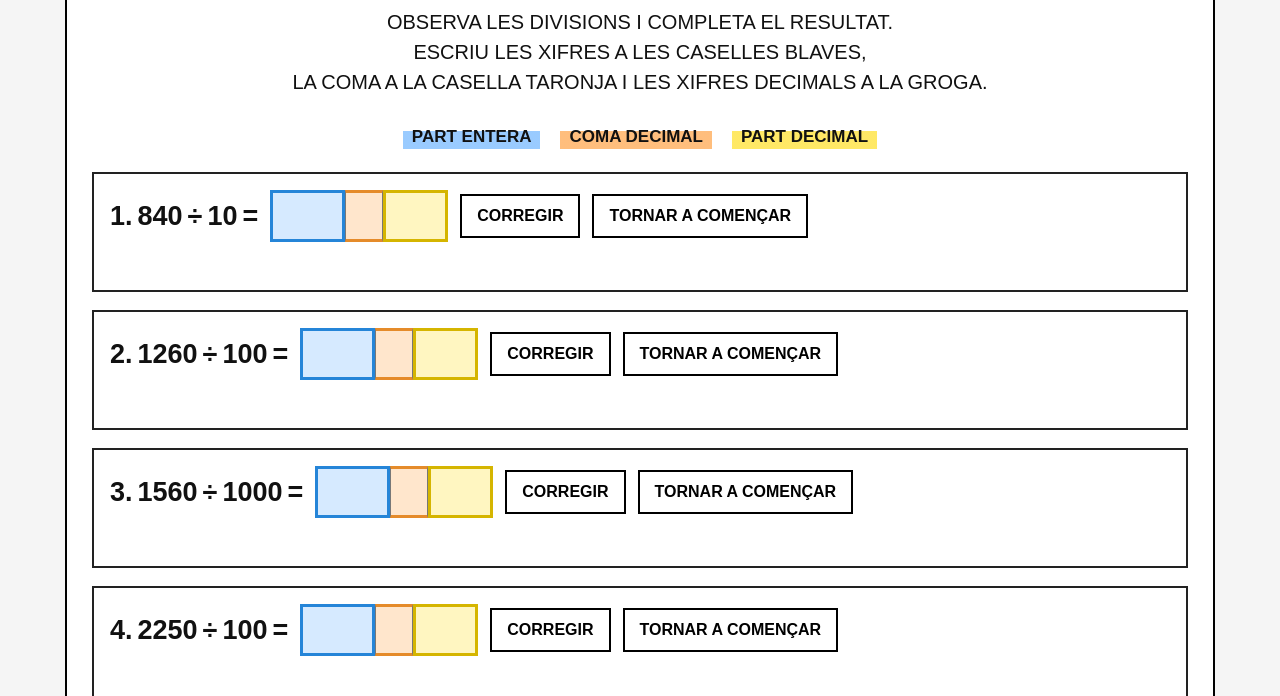
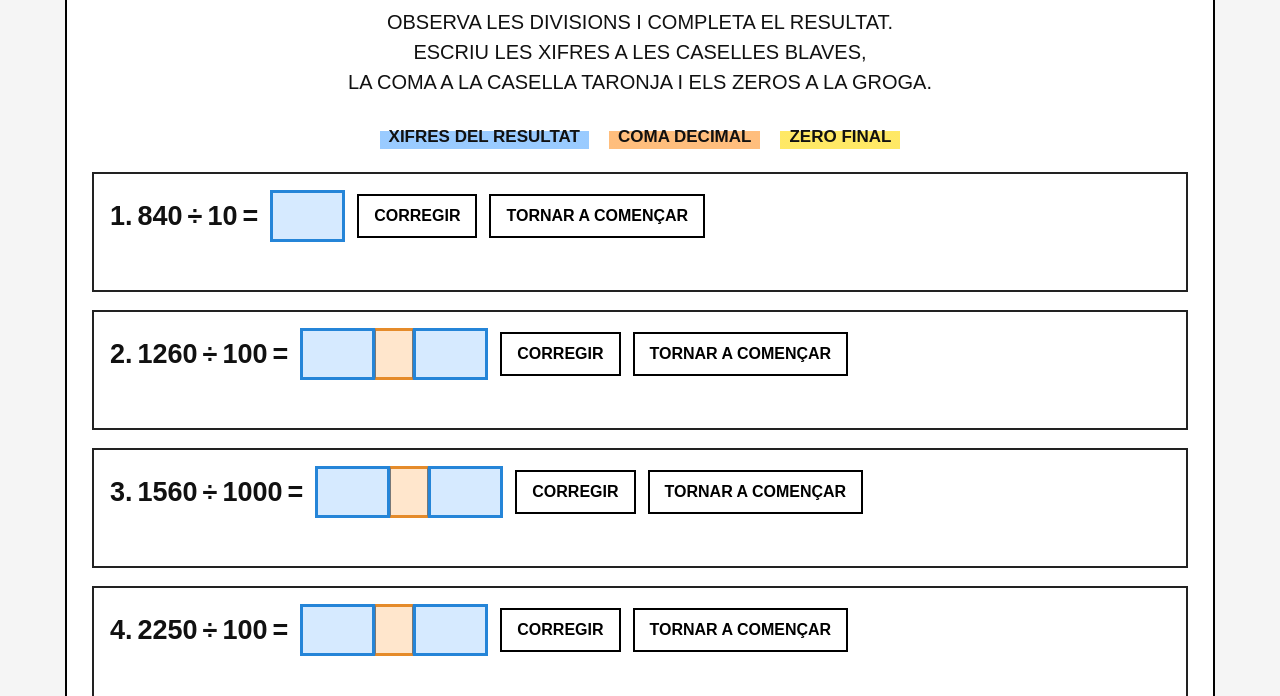
Before and after one commit to pfolch2/dividir-per-100-amb-decimals, a plain HTML site: page index.html in a window 1280 px wide. Shown: the part 104-800 px from the top of the page. Drawn offline with nearby package versions, Linux system fonts and the light colour scheme.

Commit message:
Update instructions and result formatting in HTML

```diff
--- a/index.html
+++ b/index.html
@@ -241,13 +241,13 @@ button:hover {
     <div class="instruccions">
         OBSERVA LES DIVISIONS I COMPLETA EL RESULTAT.<br>
         ESCRIU LES XIFRES A LES CASELLES BLAVES,<br>
-        LA COMA A LA CASELLA TARONJA I LES XIFRES DECIMALS A LA GROGA.
+        LA COMA A LA CASELLA TARONJA I ELS ZEROS A LA GROGA.
     </div>
 
     <div class="llegenda">
-        <span class="blau">PART ENTERA</span>
+        <span class="blau">XIFRES DEL RESULTAT</span>
         <span class="taronja">COMA DECIMAL</span>
-        <span class="groc">PART DECIMAL</span>
+        <span class="groc">ZERO FINAL</span>
     </div>
 
     <div id="exercicis"></div>
@@ -262,110 +262,137 @@ button:hover {
 
 <script>
 
-// LES 10 DIVISIONS
-// BLAU = PART ENTERA
+// LES 12 DIVISIONS
+//
+// BLAU = XIFRES DEL RESULTAT
 // TARONJA = COMA DECIMAL
-// GROC = DUES XIFRES DECIMALS
+// GROC = ZERO O ZEROS FINALS
+//
+// CADA EXERCICI TÉ NOMÉS LES FRANGES NECESSÀRIES.
 
 const dades = [
 
+    // 1. 840 : 10 = 84
     {
         a: "840",
         b: "10",
         resposta: [
-            { tipus: "blau", valor: "84" },
-            { tipus: "taronja", valor: "," },
-            { tipus: "groc", valor: "00" }
+            { tipus: "blau", valor: "84" }
         ]
     },
 
+    // 2. 1260 : 100 = 12,6
     {
         a: "1260",
         b: "100",
         resposta: [
             { tipus: "blau", valor: "12" },
             { tipus: "taronja", valor: "," },
-            { tipus: "groc", valor: "60" }
+            { tipus: "blau", valor: "6" }
         ]
     },
 
+    // 3. 1560 : 1000 = 1,56
     {
         a: "1560",
         b: "1000",
         resposta: [
             { tipus: "blau", valor: "1" },
             { tipus: "taronja", valor: "," },
-            { tipus: "groc", valor: "56" }
+            { tipus: "blau", valor: "56" }
         ]
     },
 
+    // 4. 2250 : 100 = 22,5
     {
         a: "2250",
         b: "100",
         resposta: [
             { tipus: "blau", valor: "22" },
             { tipus: "taronja", valor: "," },
-            { tipus: "groc", valor: "50" }
+            { tipus: "blau", valor: "5" }
         ]
     },
 
+    // 5. 3640 : 10 = 364
     {
         a: "3640",
         b: "10",
         resposta: [
-            { tipus: "blau", valor: "364" },
-            { tipus: "taronja", valor: "," },
-            { tipus: "groc", valor: "00" }
+            { tipus: "blau", valor: "364" }
         ]
     },
 
+    // 6. 1440 : 100 = 14,4
     {
         a: "1440",
         b: "100",
         resposta: [
             { tipus: "blau", valor: "14" },
             { tipus: "taronja", valor: "," },
-            { tipus: "groc", valor: "40" }
+            { tipus: "blau", valor: "4" }
         ]
     },
 
+    // 7. 2880 : 1000 = 2,88
     {
         a: "2880",
         b: "1000",
         resposta: [
             { tipus: "blau", valor: "2" },
             { tipus: "taronja", valor: "," },
-            { tipus: "groc", valor: "88" }
+            { tipus: "blau", valor: "88" }
         ]
     },
 
+    // 8. 3150 : 100 = 31,5
     {
         a: "3150",
         b: "100",
         resposta: [
             { tipus: "blau", valor: "31" },
             { tipus: "taronja", valor: "," },
-            { tipus: "groc", valor: "50" }
+            { tipus: "blau", valor: "5" }
         ]
     },
 
+    // 9. 5400 : 10000 = 0,54
     {
         a: "5400",
         b: "10000",
         resposta: [
             { tipus: "blau", valor: "0" },
             { tipus: "taronja", valor: "," },
-            { tipus: "groc", valor: "54" }
+            { tipus: "blau", valor: "54" }
         ]
     },
 
+    // 10. 1320 : 10 = 132
     {
         a: "1320",
         b: "10",
         resposta: [
-            { tipus: "blau", valor: "132" },
-            { tipus: "taronja", valor: "," },
-            { tipus: "groc", valor: "00" }
+            { tipus: "blau", valor: "132" }
+        ]
+    },
+
+    // 11. 1200 : 10 = 120
+    {
+        a: "1200",
+        b: "10",
+        resposta: [
+            { tipus: "blau", valor: "12" },
+            { tipus: "groc", valor: "0" }
+        ]
+    },
+
+    // 12. 12000 : 100 = 120
+    {
+        a: "12000",
+        b: "100",
+        resposta: [
+            { tipus: "blau", valor: "12" },
+            { tipus: "groc", valor: "0" }
         ]
     }
 
@@ -374,7 +401,7 @@ const dades = [
 const resultats = [];
 
 
-/* CREAR LES CASELLES */
+/* CREAR LES CASELLES SEGONS LES FRANGES */
 
 function classeInput(tipus) {
 
@@ -403,8 +430,8 @@ function crearCamps(i) {
                 part.tipus === "taronja"
                 ? "Coma decimal"
                 : part.tipus === "groc"
-                ? "Xifres decimals"
-                : "Xifres de la part entera"
+                ? "Zero final"
+                : "Xifres del resultat"
             }"
             autocomplete="off"
         >
@@ -519,7 +546,7 @@ function corregir(i) {
         exercici.classList.add("correcte");
         exercici.classList.remove("incorrecte");
 
-        // MOSTRAR EL RESULTAT AMB ELS COLORS CORRECTES
+        // MOSTRAR LES FRANGES DE COLORS CORRECTES
 
         const zona = document.getElementById("zona_" + i);
 
```
